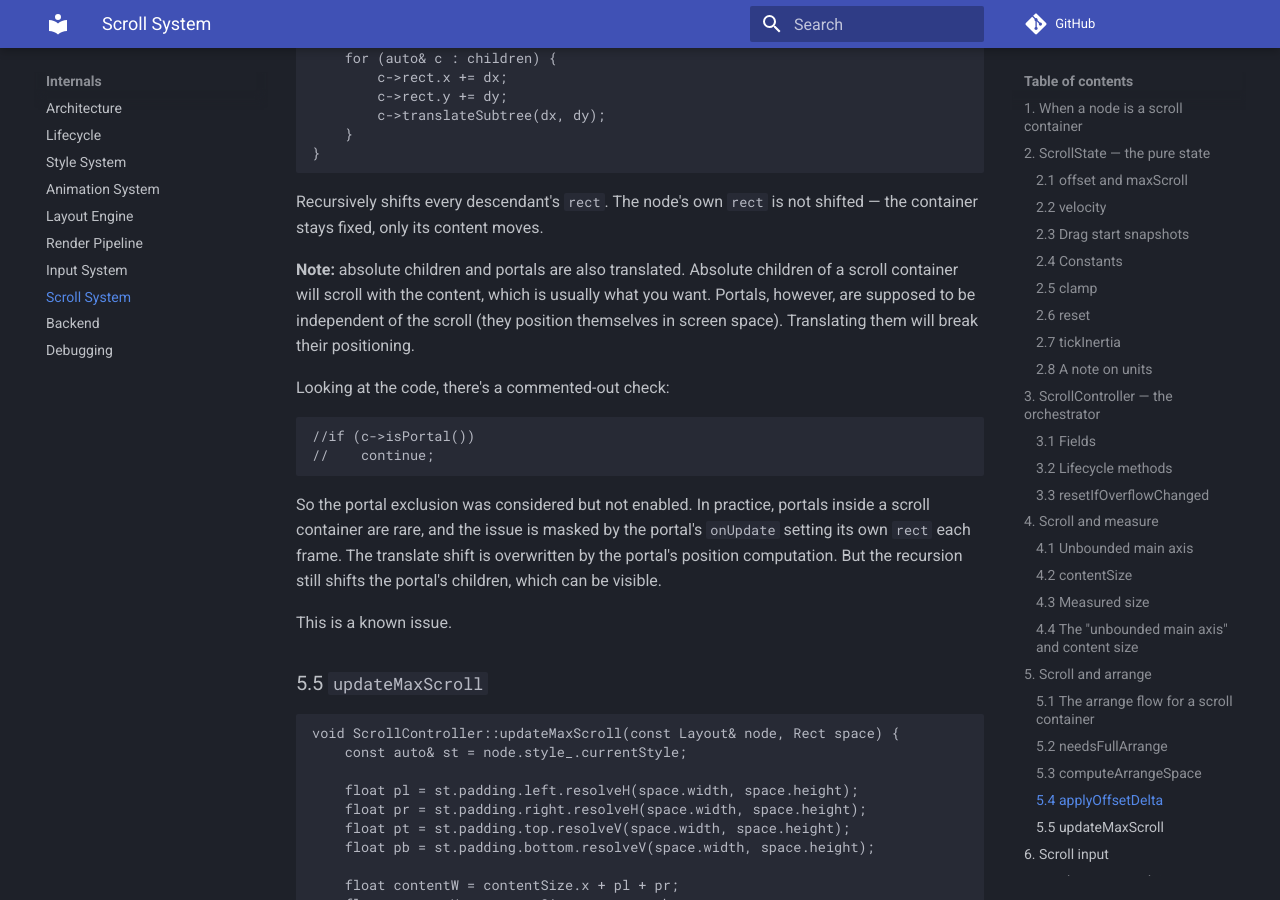
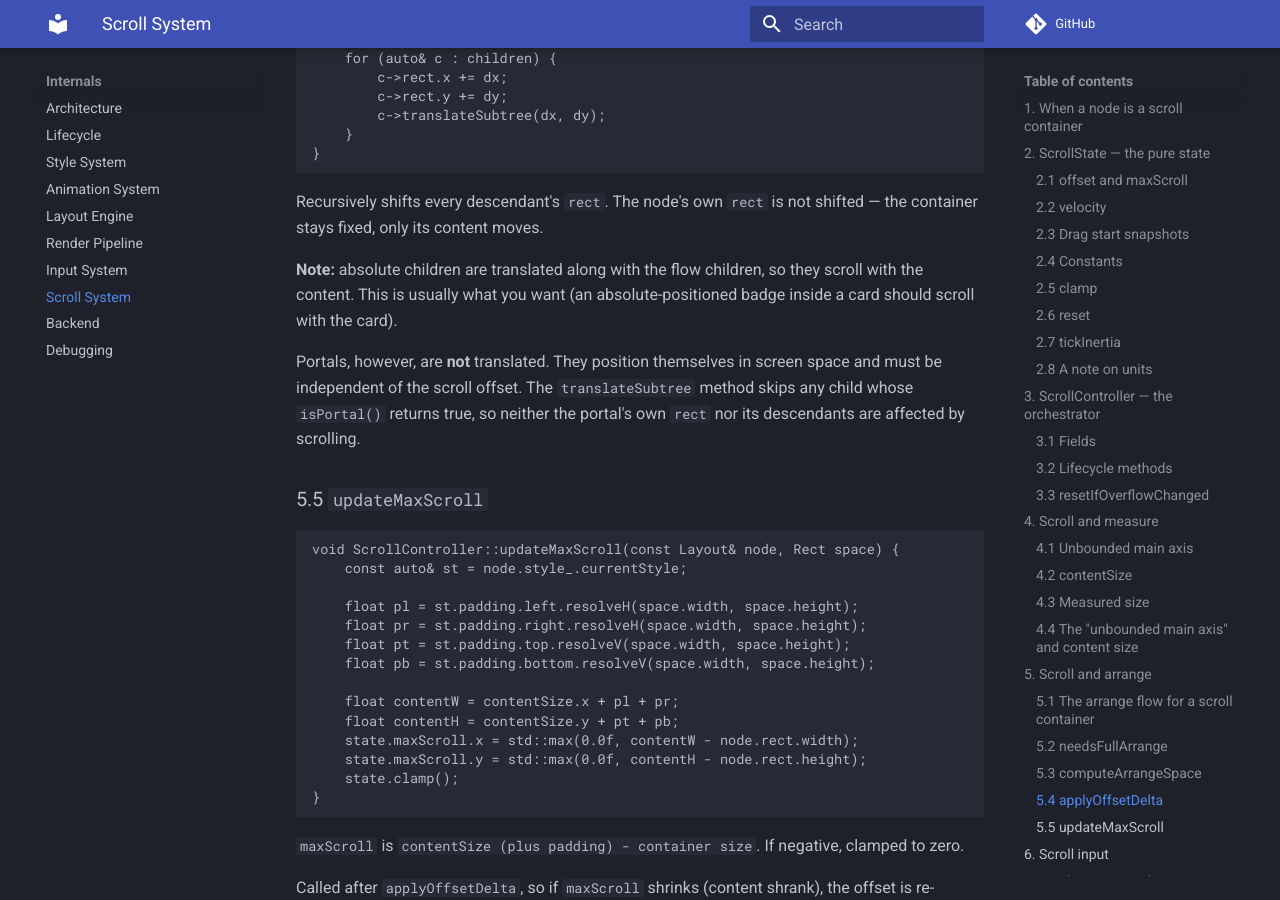
Before and after one commit to zLouis043/ZenitUI, an MkDocs documentation site: the page built from docs/internals/08-scroll-system.md, in a window 1280 px wide and 900 px high, scrolled down 11164 px. Built offline with MkDocs 1.6.1 and Material for MkDocs 9.7.7, drawn with Linux system fonts in a browser that asks for light colours; comment, search, counter and statistics services are not loaded.

````diff
--- a/docs/internals/08-scroll-system.md
+++ b/docs/internals/08-scroll-system.md
@@ -568,27 +568,16 @@ void Layout::translateSubtree(float dx, float dy) {
 Recursively shifts every descendant's `rect`. The node's own `rect` is
 not shifted — the container stays fixed, only its content moves.
 
-**Note:** absolute children and portals are also translated. Absolute
-children of a scroll container will scroll with the content, which is
-usually what you want. Portals, however, are supposed to be
-independent of the scroll (they position themselves in screen space).
-Translating them will break their positioning.
+**Note:** absolute children are translated along with the flow
+children, so they scroll with the content. This is usually what you
+want (an absolute-positioned badge inside a card should scroll with
+the card).
 
-Looking at the code, there's a commented-out check:
-
-```cpp
-//if (c->isPortal())
-//    continue;
-```
-
-So the portal exclusion was considered but not enabled. In practice,
-portals inside a scroll container are rare, and the issue is masked by
-the portal's `onUpdate` setting its own `rect` each frame. The
-translate shift is overwritten by the portal's position computation.
-But the recursion still shifts the portal's children, which can be
-visible.
-
-This is a known issue.
+Portals, however, are **not** translated. They position themselves in
+screen space and must be independent of the scroll offset. The
+`translateSubtree` method skips any child whose `isPortal()` returns
+true, so neither the portal's own `rect` nor its descendants are
+affected by scrolling.
 
 ### 5.5 `updateMaxScroll`
 
````
Also changed, not shown: docs/README.md (+2 -1 lines), docs/ROADMAP.md (+18 -8 lines), docs/internals/05-layout-engine.md (+16 -9 lines), docs/internals/07-input-system.md (+7 -14 lines).
